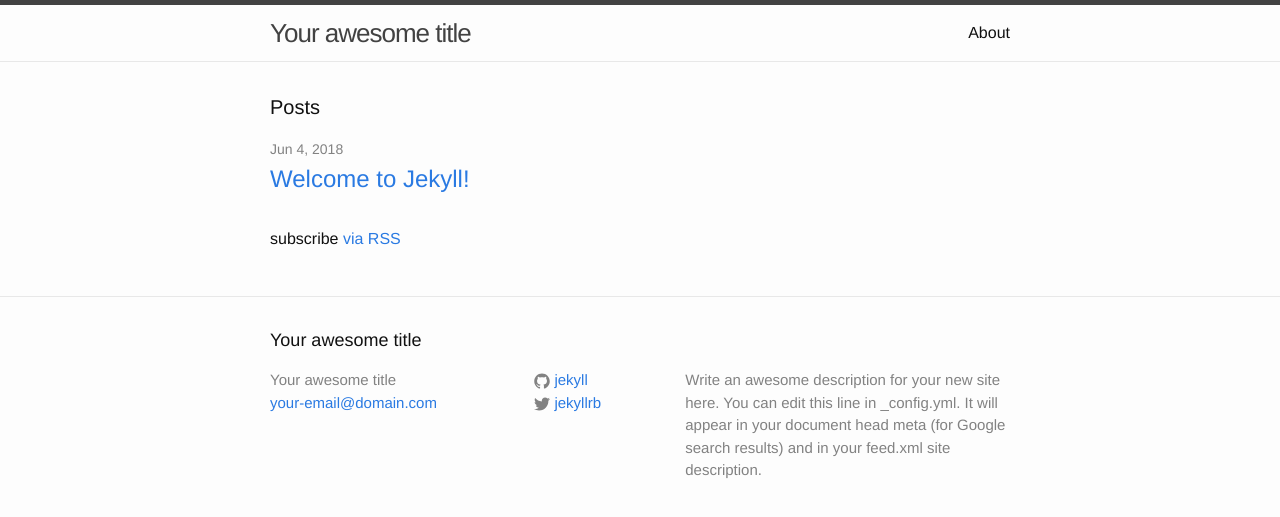
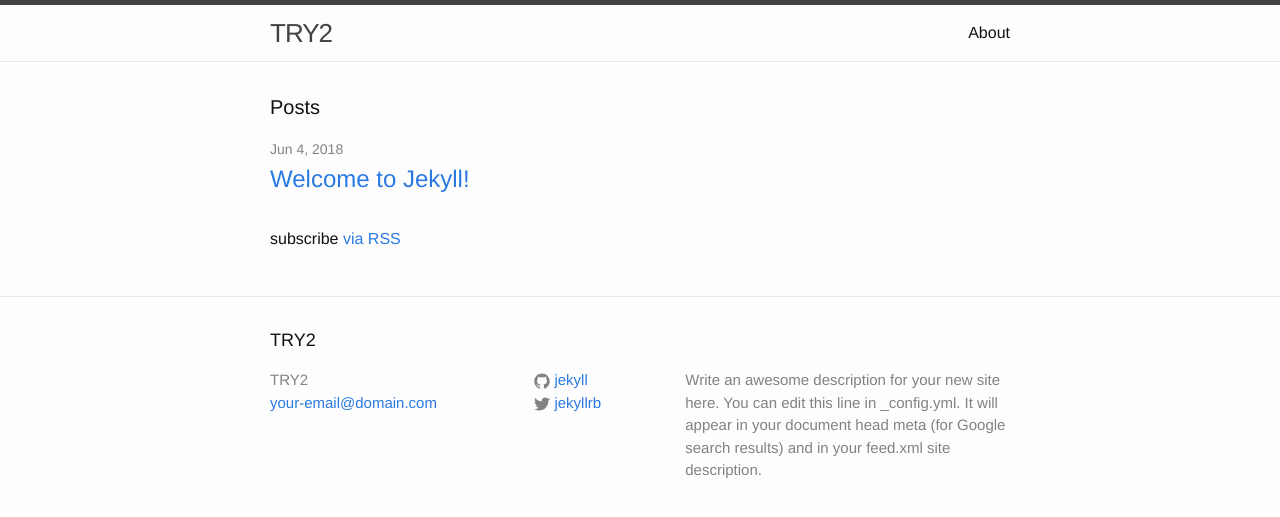
Before and after one commit to phankthusar/phankthusar.github.io, a Jekyll site: the page built from index.html, in a window 1280 px wide. Shown: the top 517 px of the page. Built offline with Jekyll 4.4.1, drawn with Linux system fonts in a browser that asks for light colours.

Commit message:
Update _config.yml

```diff
--- a/_config.yml
+++ b/_config.yml
@@ -6,7 +6,7 @@
 # 'jekyll serve'. If you change this file, please restart the server process.
 
 # Site settings
-title: Your awesome title
+title: TRY2
 email: your-email@domain.com
 description: > # this means to ignore newlines until "baseurl:"
   Write an awesome description for your new site here. You can edit this
```
